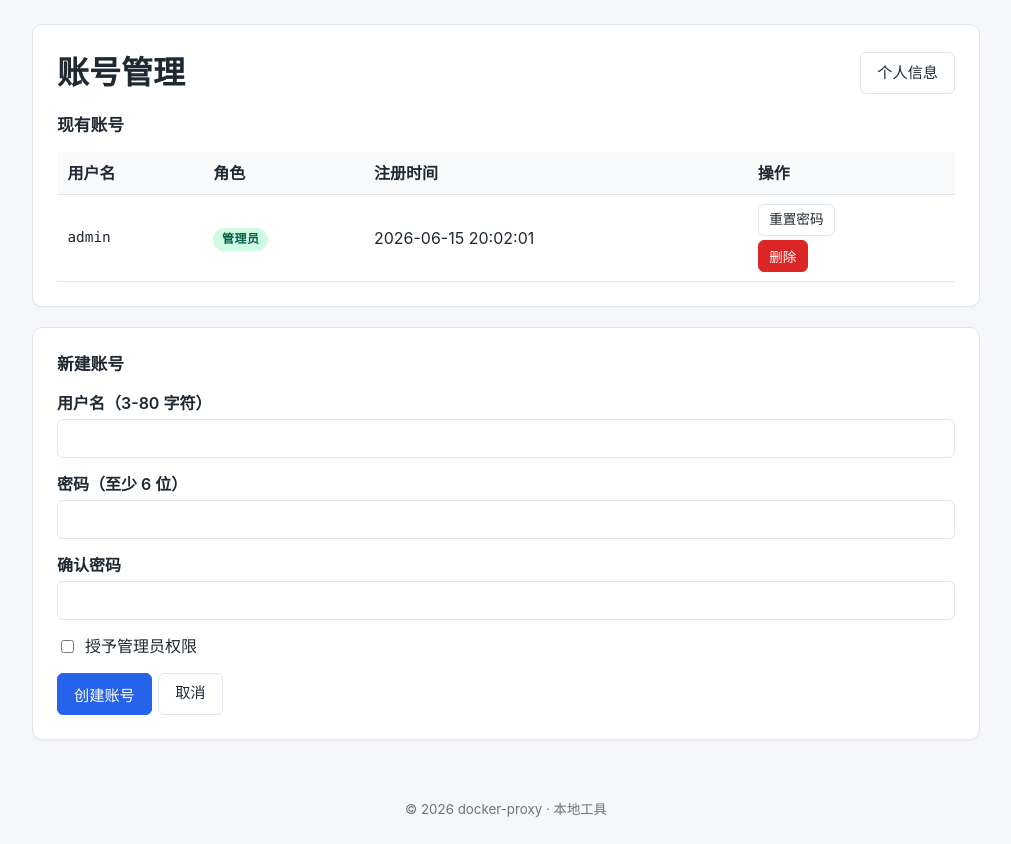
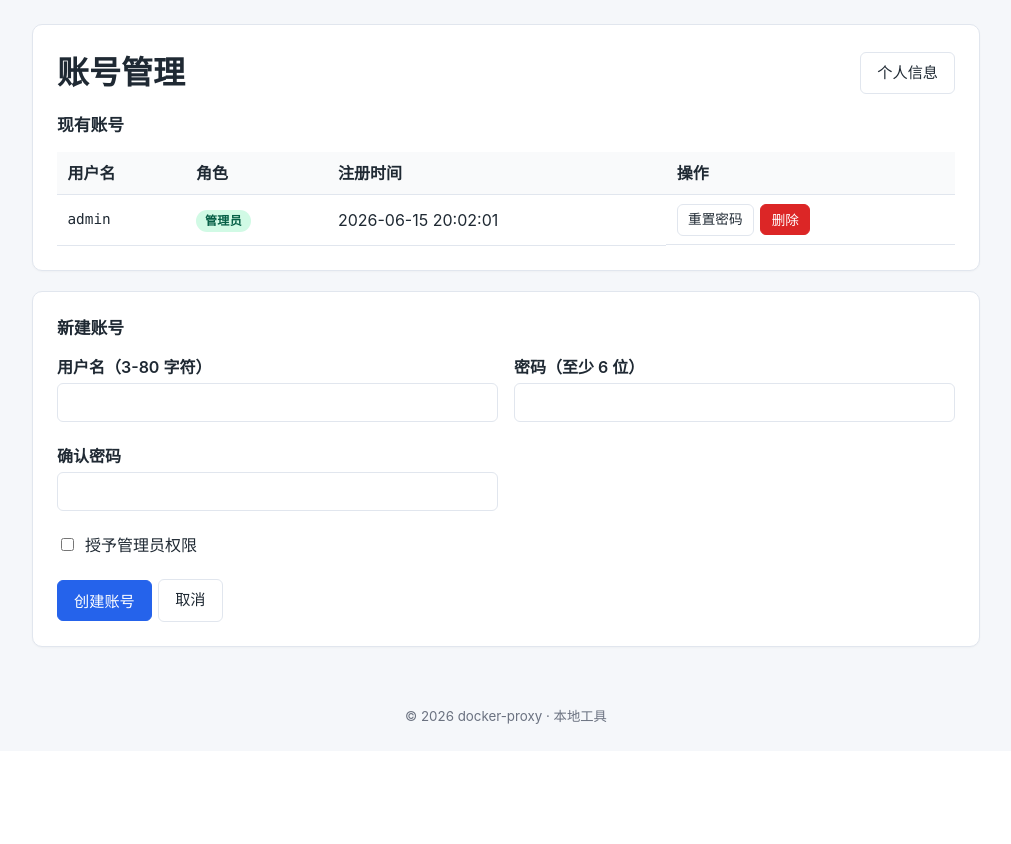
Before and after one commit to conkayyan/docker-proxy, a Flask app: page /admin/users in a window 1280 px wide. Shown: the part 49-893 px from the top of the page, without its empty margins (134-1145 px from the left). After the commit the page ends 773 px from the top, so only its background shows below. Run offline with Flask 3, Linux system fonts and the light colour scheme; a user stored in the database is signed in; data comes from the database, SQL or seed files in the repository.

Commit message:
style: tighter admin_users layout (2-col form, horizontal btns)
账号管理页：
- 新建账号表单改用 .form-grid（2 列布局），原本是单列、字段高
  度堆叠，现在用户名/密码/确认密码左右排，is_admin 跨两列
- 「现有账号」表的行内操作按钮（重置密码 / 删除）从之前继承
  的 td.row-actions 竖排覆盖为横排（inline-style：flex-direction:row
  + flex-wrap:wrap），按钮文字更长（重置密码）时也能在一行展示
- 提交按钮组也用横排（保存 + 取消）

Dashboard「最近任务」保持之前的多按钮竖排逻辑不变。

```diff
--- a/templates/admin_users.html
+++ b/templates/admin_users.html
@@ -26,7 +26,7 @@
           {% else %}<span class="badge">普通用户</span>{% endif %}
         </td>
         <td>{{ u.created_at.strftime('%Y-%m-%d %H:%M:%S') if u.created_at else '—' }}</td>
-        <td class="row-actions">
+        <td class="row-actions" style="flex-direction:row; flex-wrap:wrap; gap:.4rem;">
           <a class="btn small" href="{{ url_for('admin_user_reset', uid=u.id) }}">重置密码</a>
           <form method="post" action="{{ url_for('admin_user_delete', uid=u.id) }}" onsubmit="return confirm('确认删除用户 {{ u.username }} ？');" style="display:inline;">
             <button type="submit" class="btn small danger">删除</button>
@@ -40,7 +40,7 @@
 
 <div class="card">
   <h2 style="font-size:1.05rem; margin-top:0;">新建账号</h2>
-  <form method="post">
+  <form method="post" class="form-grid">
     {{ form.hidden_tag() }}
     <label>
       <span>用户名（3-80 字符）</span>
@@ -54,11 +54,11 @@
       <span>确认密码</span>
       {{ form.confirm(autocomplete="new-password") }}
     </label>
-    <label class="checkbox">
+    <label class="checkbox full" style="align-items:center;">
       {{ form.is_admin() }}
       <span>授予管理员权限</span>
     </label>
-    <div class="row-actions">
+    <div class="full row-actions" style="flex-direction:row; gap:.4rem;">
       {{ form.submit(class_="btn primary") }}
       <a class="btn" href="{{ url_for('admin_users') }}">取消</a>
     </div>
```
